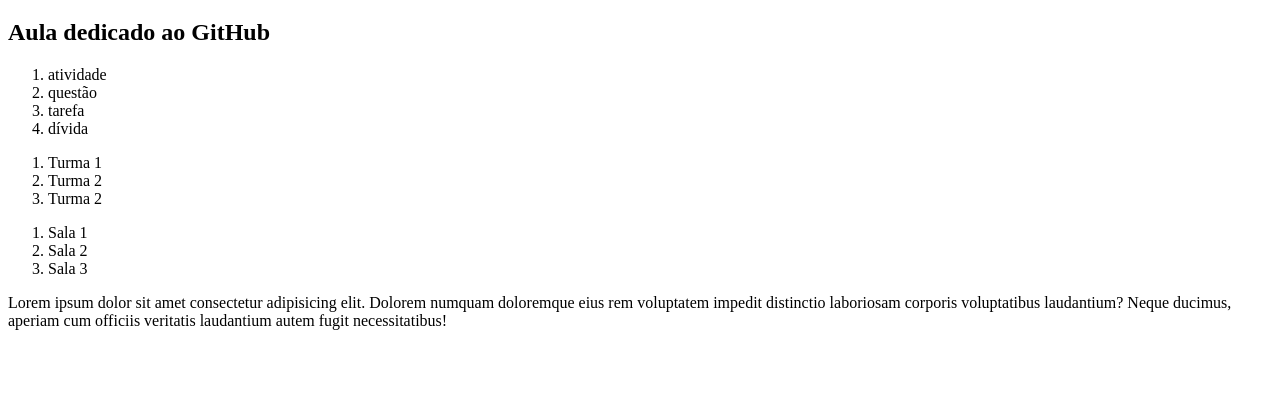
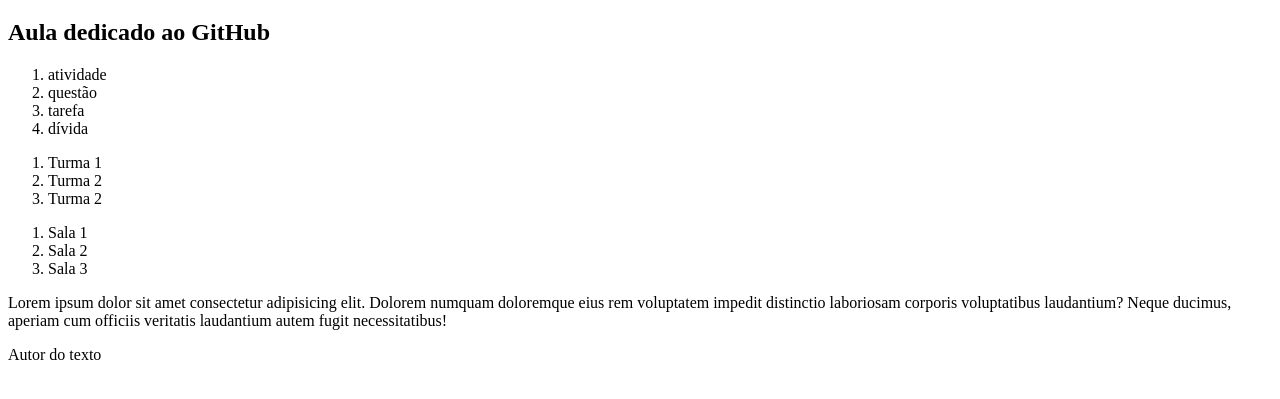
Before and after one commit to aloisiosousa/aula_git, a plain HTML site: page index.html in a window 1280 px wide. Shown: the part 61-460 px from the top of the page. Drawn offline with Linux system fonts and the light colour scheme.

Commit message:
Criação do autor

```diff
--- a/index.html
+++ b/index.html
@@ -29,6 +29,7 @@
         <li>Sala 3</li>
     </ol>
     <p>Lorem ipsum dolor sit amet consectetur adipisicing elit. Dolorem numquam doloremque eius rem voluptatem impedit distinctio laboriosam corporis voluptatibus laudantium? Neque ducimus, aperiam cum officiis veritatis laudantium autem fugit necessitatibus!</p>
+    <p>Autor do texto</p>
 </body>
 
 </html>
```
